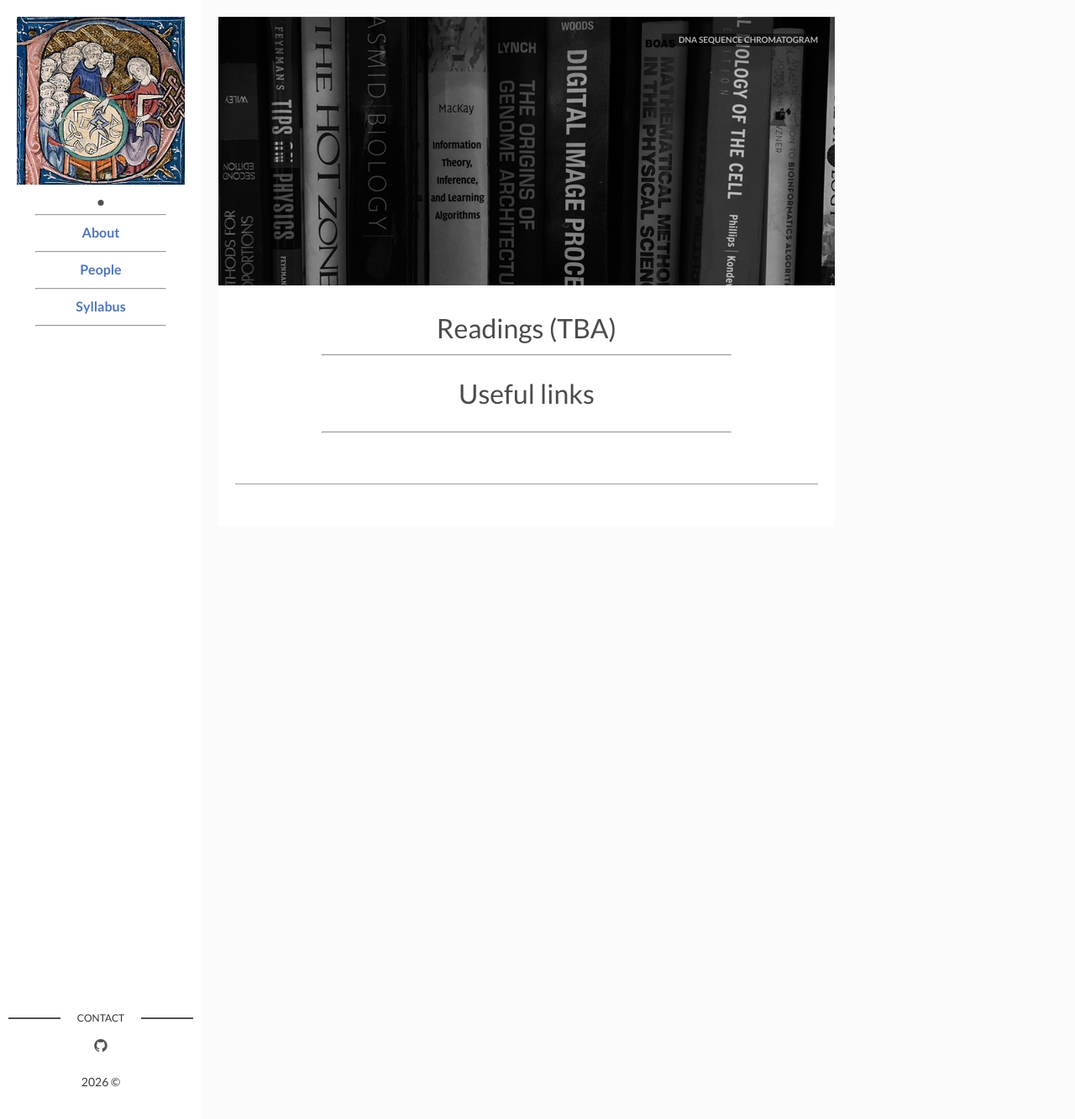
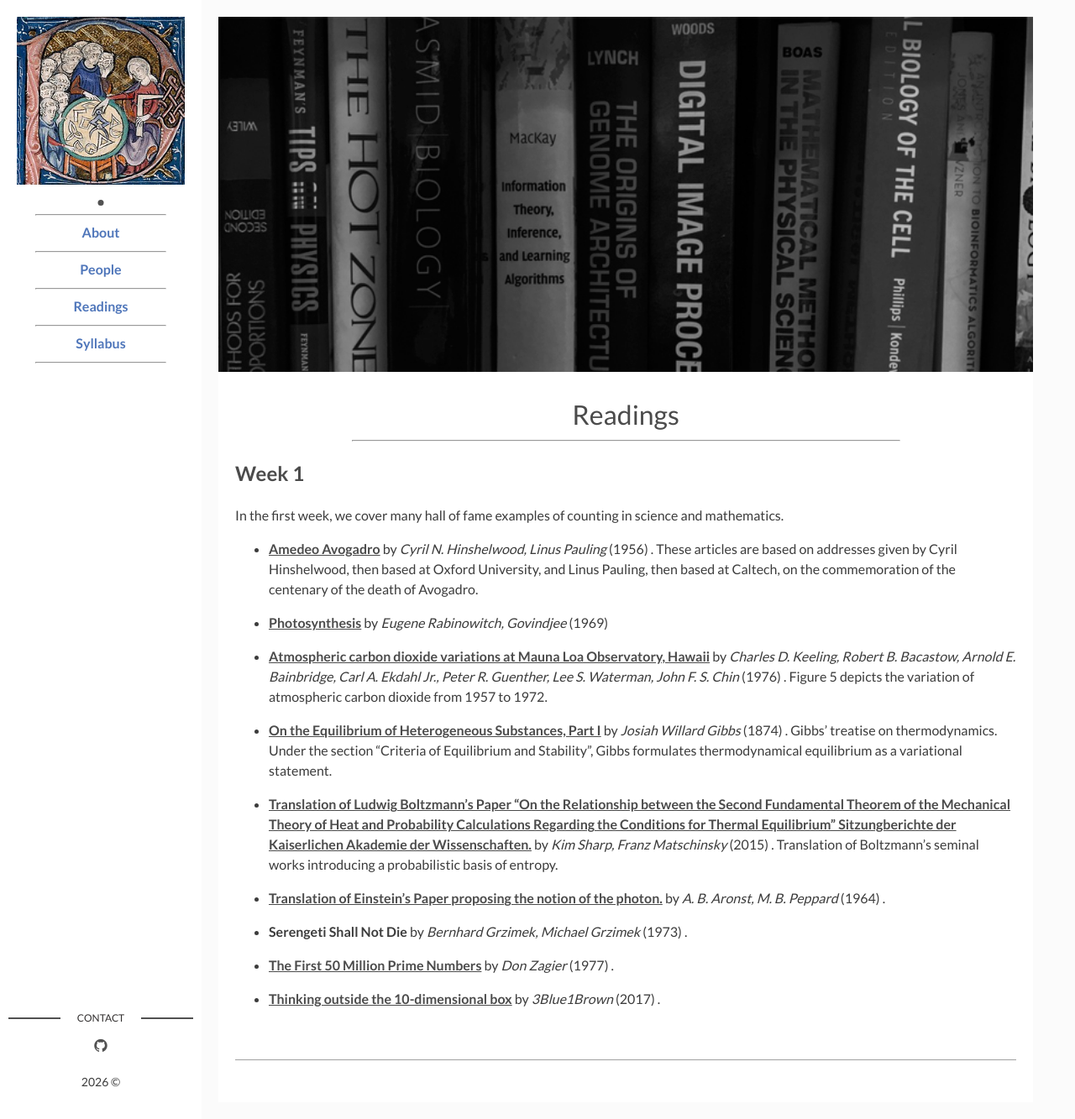
Before and after one commit to RPGroup-PBoC/counting, a Jekyll site: the page built from page02_readings.md, in a window 1280 px wide and 1333 px high. Shown: the whole window at 84% size. Built offline with Jekyll 4.4.1, drawn with Linux system fonts in a browser that asks for light colours.

Commit message:
Reading list for week 1 added.

```diff
--- a/_data/readings.yaml
+++ b/_data/readings.yaml
@@ -1,18 +1,72 @@
- # - pub:
- #   title: The Los Alamos primer -- The first lectures on how to build an atomic bomb.
- #   authors: Robert Serber.
- #   year: 1992
- #   link: Los_Alamos_Primer.pdf
- #   description: >
- #      This famous set of lectures was delivered at Los Alamos during
- #      the Manhattan Project by Prof. Robert Serber. The goal of these lectures was
- #      to get the very bright but inexperienced young researchers up to speed on the
- #      key elements of nuclear physics they would need to build the atomic bomb.
+Week 1:
+ - pub:
+   title: Amedeo Avogadro
+   authors: Cyril N. Hinshelwood, Linus Pauling
+   year: 1956
+   link: https://www.science.org/doi/10.1126/science.124.3225.708
+   description: >
+      . These articles are based on addresses given by Cyril Hinshelwood, then based at Oxford University, and Linus Pauling, then based at Caltech, on the commemoration of the centenary of the death of Avogadro.
 
- # - pub:
- #   title: Energetic cost of building a virus.
- #   authors: G. Mahmoudabadi, Ron Milo, Rob Phillips.
- #   year: 2017
- #   link: energetic.pdf
- #   description: >
- #      Energetic costs for viral assembly in T4 and influenza, mentioned in lecture 1.
+ - pub:
+   title: Photosynthesis
+   authors: Eugene Rabinowitch, Govindjee
+   year: 1969
+   link: https://www.life.illinois.edu/govindjee/Electronic%20Publications/Books/Photosynthesis.pdf
+   # description: >
+   #    These articles are based on addresses given by Cyril Hinshelwood, then based at Oxford University, and Linus Pauling, then based at Caltech, on the commemoration of the centenary of the death of Avogadro.
+
+ - pub:
+   title: Atmospheric carbon dioxide variations at Mauna Loa Observatory, Hawaii
+   authors: Charles D. Keeling, Robert B. Bacastow, Arnold E. Bainbridge, Carl A. Ekdahl Jr., Peter R. Guenther, Lee S. Waterman, John F. S. Chin
+   year: 1976
+   link: https://onlinelibrary.wiley.com/doi/abs/10.1111/j.2153-3490.1976.tb00701.x
+   description: >
+      . Figure 5 depicts the variation of atmospheric carbon dioxide from 1957 to 1972.
+
+ - pub:
+   title: On the Equilibrium of Heterogeneous Substances, Part I
+   authors: Josiah Willard Gibbs
+   year: 1874
+   link: https://library.si.edu/digital-library/book/onequilibriumhe00gibb
+   description: >
+      . Gibbs' treatise on thermodynamics. Under the section "Criteria of Equilibrium and Stability", Gibbs formulates thermodynamical equilibrium as a variational statement.
+
+ - pub:
+   title: Translation of Ludwig Boltzmann’s Paper “On the Relationship between the Second Fundamental Theorem of the Mechanical Theory of Heat and Probability Calculations Regarding the Conditions for Thermal Equilibrium” Sitzungberichte der Kaiserlichen Akademie der Wissenschaften.
+   authors: Kim Sharp, Franz Matschinsky
+   year: 2015
+   link: https://www.mdpi.com/1099-4300/17/4/1971
+   description: >
+      . Translation of Boltzmann’s seminal works introducing a probabilistic basis of entropy.
+
+ - pub:
+   title: Translation of Einstein’s Paper proposing the notion of the photon.
+   authors: A. B. Aronst, M. B. Peppard
+   year: 1964
+   link: https://astro1.panet.utoledo.edu/~ljc/PE_eng.pdf
+   description: >
+      .
+
+ - pub:
+   title: Serengeti Shall Not Die
+   authors: Bernhard Grzimek, Michael Grzimek
+   year: 1973
+   # link: https://astro1.panet.utoledo.edu/~ljc/PE_eng.pdf
+   description: >
+      .
+
+ - pub:
+   title: The First 50 Million Prime Numbers
+   authors: Don Zagier
+   year: 1977
+   link: https://link.springer.com/article/10.1007/BF03039306
+   description: >
+      .
+
+ - pub:
+   title: Thinking outside the 10-dimensional box
+   authors: 3Blue1Brown
+   year: 2017
+   link: https://www.youtube.com/watch?v=zwAD6dRSVyI
+   description: >
+      .
--- a/page02_readings.md
+++ b/page02_readings.md
@@ -1,10 +1,9 @@
 ---
 layout: page
-title: Readings (TBA)
+title: Readings
 img: reading.png
 permalink: readings.html
-caption: "DNA Sequence Chromatogram"
-sidebar: false
+sidebar: true
 ---
 
 ---
@@ -15,7 +14,7 @@ All information is scraped from the _data/readings.yaml and _data/links.yaml.
 Edit those to update the website
 -->
 
-{% for day in site.data.readings %}
+<!-- {% for day in site.data.readings %}
 ## {{day[0]}}
 {% for pub in day[1] %}
 * [**{{pub.title}}**]({{site.baseurl}}/assets/pdfs/{{pub.link}}) by
@@ -23,8 +22,35 @@ Edit those to update the website
   %}{{pub.description}}{%endif%}
 {%endfor%}
 {%endfor%}
+ -->
 
-<center>
+<!-- {% for day in site.data.readings %}
+## {{day[0]}}
+{% for pub in day[1] %}
+* {% if pub.link contains '://' %}
+    [**{{ pub.title }}**]({{ pub.link }})
+  {% else %}
+    [**{{ pub.title }}**]({{ site.baseurl }}/assets/pdfs/{{ pub.link }})
+  {% endif %} by
+  <i>{{pub.authors}}</i> ({{pub.year}}) {%if pub.description
+  %}{{pub.description}}{%endif%}
+{%endfor%}
+{%endfor%} -->
+{% for day in site.data.readings %}
+## {{day[0]}}
+In the first week, we cover many hall of fame examples of counting in science and mathematics.
+{% for pub in day[1] %}
+* {% if pub.link contains '://' %}
+    [**{{ pub.title }}**]({{ pub.link }})
+  {% else %}
+    **{{ pub.title }}**
+  {% endif %} by
+  <i>{{pub.authors}}</i> ({{pub.year}}) {%if pub.description
+  %}{{pub.description}}{%endif%}
+{%endfor%}
+{%endfor%}
+
+<!-- <center>
 <h1> Useful links</h1>
 </center>
 
@@ -33,3 +59,5 @@ Edit those to update the website
 {%for link in site.data.links%}
 * [**{{link.title}}**]({{link.address}}) {%if link.description %}{{link.description}}{%endif%}
 {%endfor%}
+
+ -->
```
Also changed, not shown: _data/syllabus.yaml (+10 -10 lines), 9 other files.
